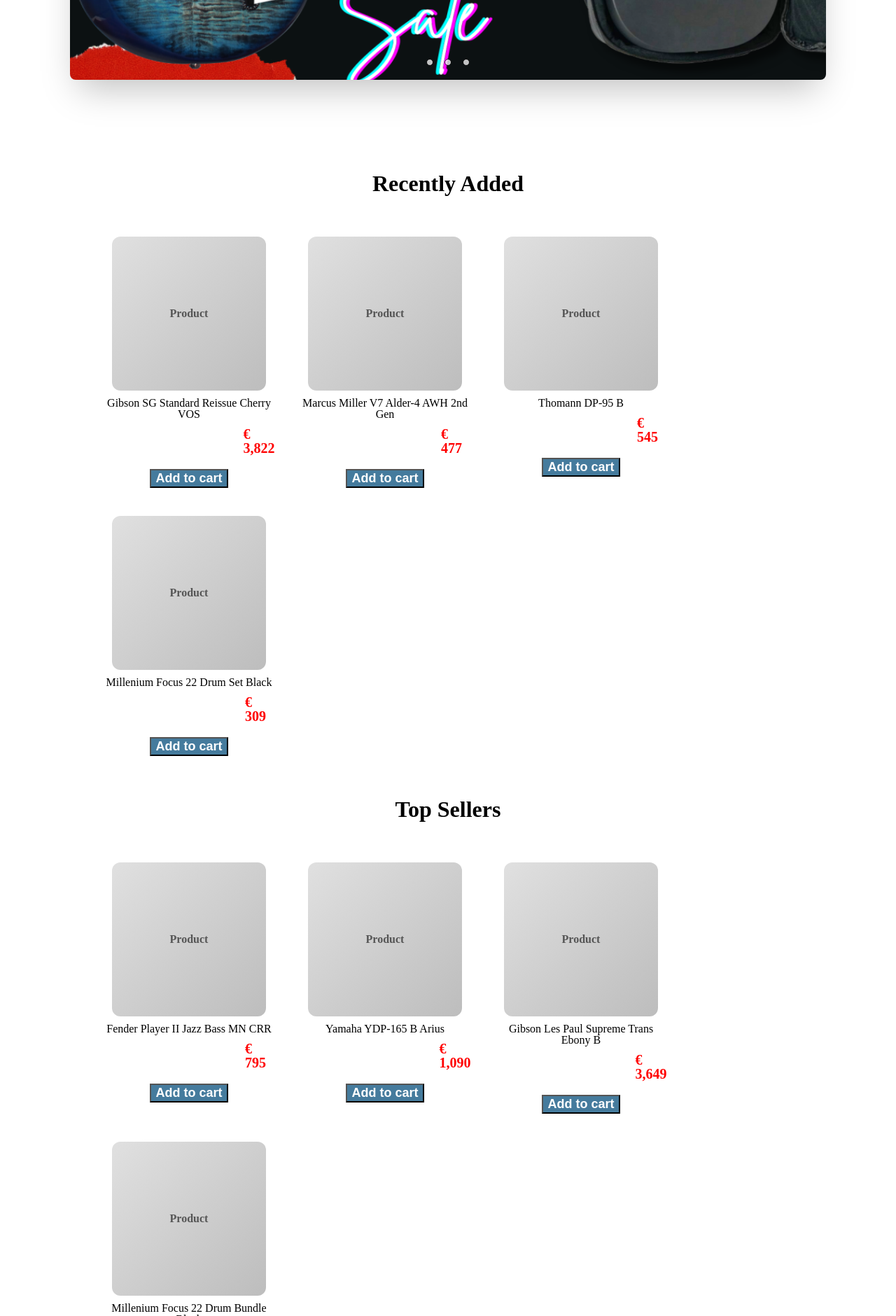
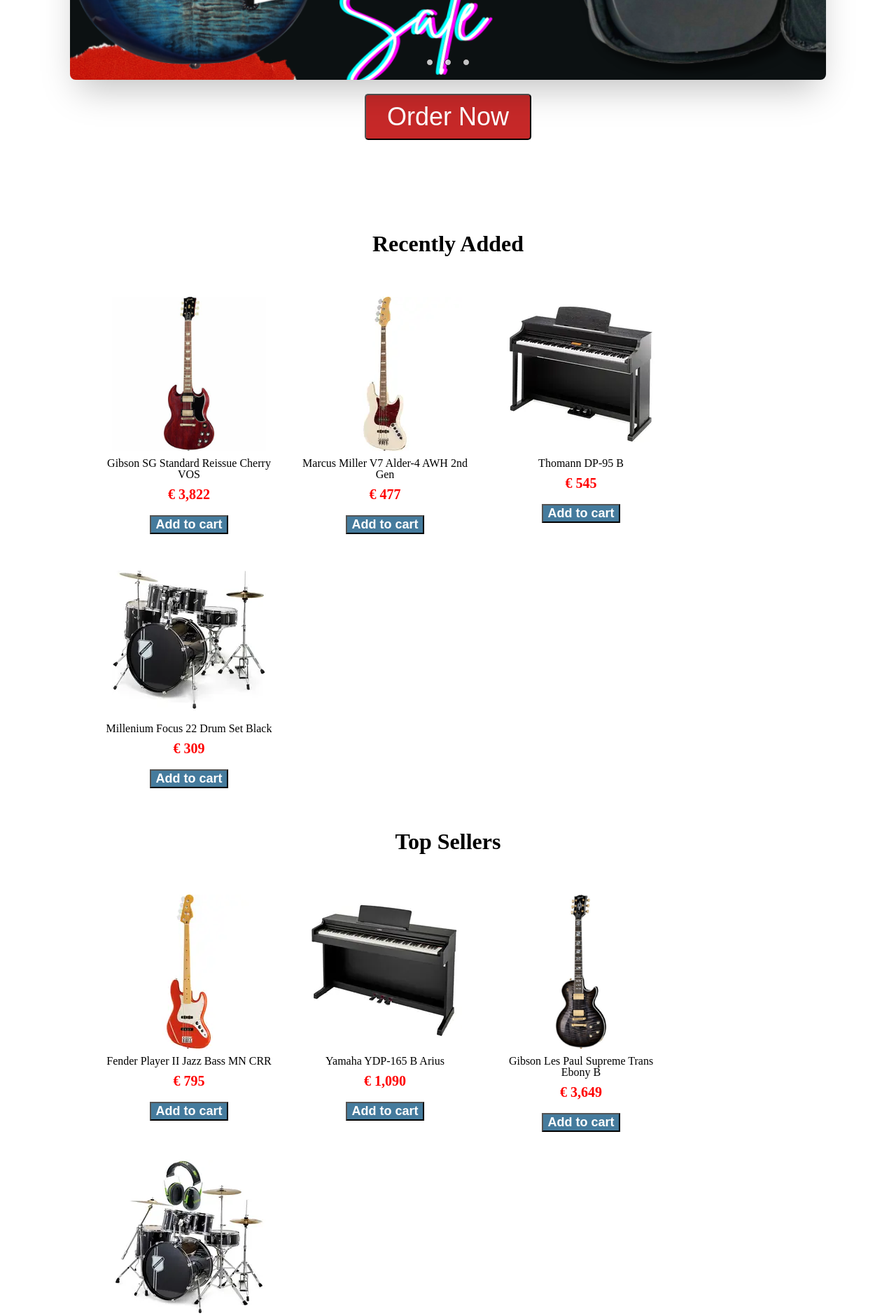
Before and after one commit to CristianGr233/tum-web-lab2, a plain HTML site: page index.html in a window 1280 px wide. Shown: the part 460-2340 px from the top of the page at 70% size. Drawn offline with Linux system fonts and the light colour scheme.

Commit message:
Add product images to the home page.

```diff
--- a/index.html
+++ b/index.html
@@ -15,12 +15,13 @@
 
     <div class="logo">
       <a href="index.html">
-          <img src="images/logo.png" alt="logo">
+        <img src="images/logo.png">
         Soundory
       </a>
     </div>
 
     <div class="sections">
+
       <h2><a href="pages/guitar.html">Guitars</a></h2>
       <h2><a href="pages/bass.html">Basses</a></h2>
       <h2><a href="pages/drum.html">Drums</a></h2>
@@ -28,6 +29,7 @@
 
       <input type="text" class="search_bar" placeholder="Search..">
       <button>Search</button>
+
     </div>
 
   </div>
@@ -50,6 +52,10 @@
 
     </div>
 
+    <div class="cta_button">
+      <button>Order Now</button>
+    </div>
+
   </section>
 
   <div class="headings">
@@ -59,28 +65,28 @@
     <div class="products">
 
       <div class="product">
-        <div class="product-image"></div>
+        <img src="images/g_sg.jpg">
         <p><b>Gibson</b> SG Standard Reissue Cherry VOS</p>
         <div class="price">€ 3,822</div>
         <button>Add to cart</button>
       </div>
 
       <div class="product">
-        <div class="product-image"></div>
+        <img src="images/alder-4.webp">
         <p><b>Marcus Miller</b> V7 Alder-4 AWH 2nd Gen</p>
         <div class="price">€ 477</div>
         <button>Add to cart</button>
       </div>
 
       <div class="product">
-        <div class="product-image"></div>
+        <img src="images/dp_95.webp">
         <p><b>Thomann</b> DP-95 B</p>
         <div class="price">€ 545</div>
         <button>Add to cart</button>
       </div>
 
       <div class="product">
-        <div class="product-image"></div>
+        <img src="images/focus_22.webp">
         <p><b>Millenium</b> Focus 22 Drum Set Black</p>
         <div class="price">€ 309</div>
         <button>Add to cart</button>
@@ -93,28 +99,28 @@
     <div class="products">
 
       <div class="product">
-        <div class="product-image"></div>
+        <img src="images/player-2.webp">
         <p><b>Fender</b> Player II Jazz Bass MN CRR</p>
         <div class="price">€ 795</div>
         <button>Add to cart</button>
       </div>
 
       <div class="product">
-        <div class="product-image"></div>
+        <img src="images/ydp-165.webp">
         <p><b>Yamaha</b> YDP-165 B Arius</p>
         <div class="price">€ 1,090</div>
         <button>Add to cart</button>
       </div>
 
       <div class="product">
-        <div class="product-image"></div>
+        <img src="images/g_lp.jpg">
         <p><b>Gibson</b> Les Paul Supreme Trans Ebony B</p>
         <div class="price">€ 3,649</div>
         <button>Add to cart</button>
       </div>
 
       <div class="product">
-        <div class="product-image"></div>
+        <img src="images/focus22_bundle.webp">
         <p><b>Millenium</b> Focus 22 Drum Bundle Black</p>
         <div class="price">€ 425</div>
         <button>Add to cart</button>
@@ -127,28 +133,28 @@
     <div class="products">
 
       <div class="product">
-        <div class="product-image"></div>
+        <img src="images/JB-75MN.webp">
         <p><b>Harley Benton</b> JB-75MN SB Vintage Series</p>
         <div class="price">€ 177</div>
         <button>Add to cart</button>
       </div>
 
       <div class="product">
-        <div class="product-image"></div>
+        <img src="images/f_62.jpg">
         <p><b>Fender</b> Custom 62 Strat CC AB</p>
         <div class="price">€ 6,299</div>
         <button>Add to cart</button>
       </div>
 
       <div class="product">
-        <div class="product-image"></div>
+        <img src="images/youngster.webp">
         <p><b>Millenium</b> Youngster Drum Set Azure</p>
         <div class="price">€ 111</div>
         <button>Add to cart</button>
       </div>
 
       <div class="product">
-        <div class="product-image"></div>
+        <img src="images/ydp-145.webp">
         <p><b>Yamaha</b> YDP-145 B Arius</p>
         <div class="price">€ 822</div>
         <button>Add to cart</button>
@@ -161,28 +167,28 @@
     <div class="products">
 
       <div class="product">
-        <div class="product-image"></div>
+        <img src="images/V8-4_NT.webp">
         <p><b>Marcus Miller</b> V8-4 NT</p>
         <div class="price">€ 655</div>
         <button>Add to cart</button>
       </div>
 
       <div class="product">
-        <div class="product-image"></div>
+        <img src="images/f_63.jpg">
         <p><b>Fender</b> 63 Strat BLK Relic</p>
         <div class="price">€ 5,444</div>
         <button>Add to cart</button>
       </div>
 
       <div class="product">
-        <div class="product-image"></div>
+        <img src="images/p-525.webp">
         <p><b>Yamaha</b> P-525 B Set</p>
         <div class="price">€ 1,777</div>
         <button>Add to cart</button>
       </div>
 
       <div class="product">
-        <div class="product-image"></div>
+        <img src="images/focus_junior.webp">
         <p><b>Millenium</b> Focus Junior Drum Set Black</p>
         <div class="price">€ 177</div>
         <button>Add to cart</button>
@@ -192,8 +198,5 @@
 
   </div>
 
-
-
-
   </body>
 </html>
--- a/style.css
+++ b/style.css
@@ -132,8 +132,10 @@
 .price{
   color: red;
   font-weight: bold;
-  margin-left: 200px;
   font-size: 20px;
+
+  margin: 0;
+  text-align: center;
 }
 
 .product button{
@@ -224,3 +226,18 @@
   font-weight: bold;
   color: #555;
 }
+
+.cta_button{
+  display: flex;
+  justify-content: center;
+  margin-top: 20px;
+}
+
+.cta_button button{
+  background-color: #C62828;
+  color: white;
+  border-radius: 5px;
+  font-size: 36px;
+  padding: 10px 30px;
+  cursor: pointer;
+}
```
Lines whose indentation alone changed are shown as unchanged.
